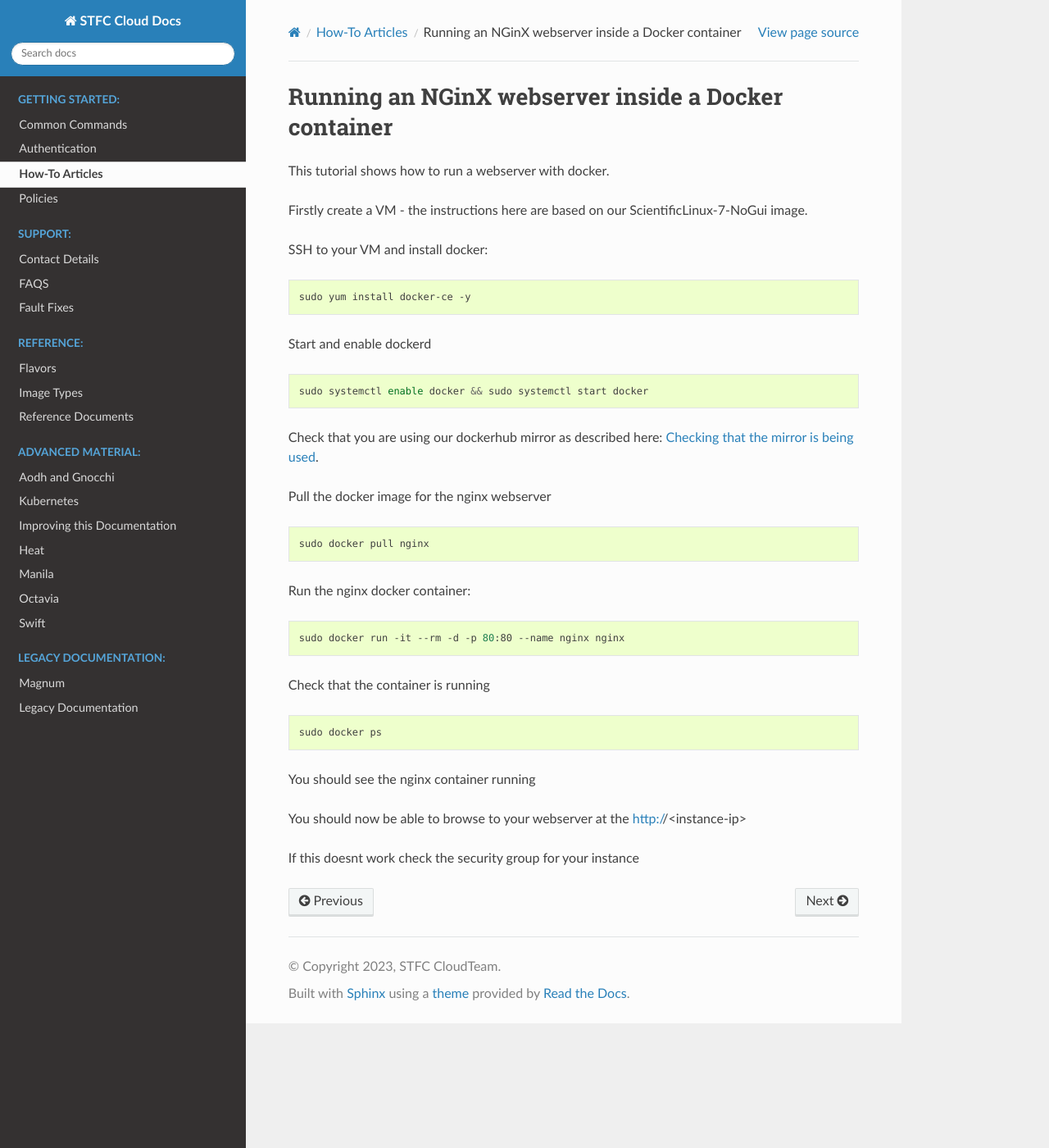
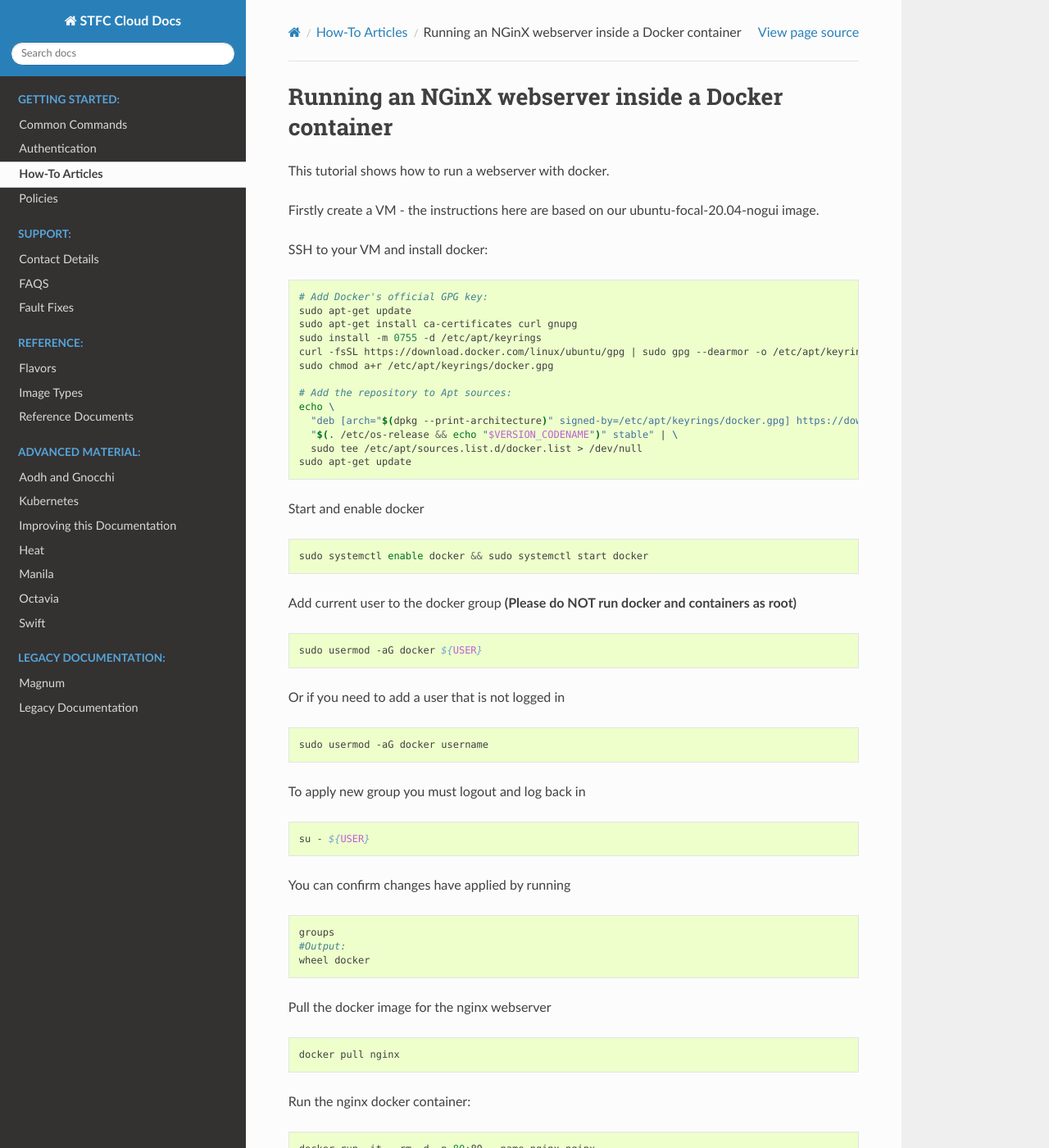
Before and after one commit to stfc/cloud-docs, a Sphinx documentation site: the page built from source/howto/RunWebServerInDockerContainer.rst, in a window 1280 px wide and 1400 px high. Shown: the whole window at 82% size. Built offline with Sphinx 7.4.7 and the Read the Docs theme 2.0.0, drawn with Linux system fonts in a browser that asks for light colours; some of the changed text lies outside the part shown.

Commit message:
Update RunWebServerInDockerContainer.rst to use ubuntu and usergroups

```diff
--- a/source/howto/RunWebServerInDockerContainer.rst
+++ b/source/howto/RunWebServerInDockerContainer.rst
@@ -6,42 +6,78 @@ Running an NGinX webserver inside a Docker container
 
 This tutorial shows how to run a webserver with docker.
 
-Firstly create a VM - the instructions here are based on our ScientificLinux-7-NoGui image.
+Firstly create a VM - the instructions here are based on our ubuntu-focal-20.04-nogui image.
 
 SSH to your VM and install docker:
 
 .. code-block:: bash
 
-  sudo yum install docker-ce -y
+  # Add Docker's official GPG key:
+  sudo apt-get update
+  sudo apt-get install ca-certificates curl gnupg
+  sudo install -m 0755 -d /etc/apt/keyrings
+  curl -fsSL https://download.docker.com/linux/ubuntu/gpg | sudo gpg --dearmor -o /etc/apt/keyrings/docker.gpg
+  sudo chmod a+r /etc/apt/keyrings/docker.gpg
 
-Start and enable dockerd
+  # Add the repository to Apt sources:
+  echo \
+    "deb [arch="$(dpkg --print-architecture)" signed-by=/etc/apt/keyrings/docker.gpg] https://download.docker.com/linux/ubuntu \
+    "$(. /etc/os-release && echo "$VERSION_CODENAME")" stable" | \
+    sudo tee /etc/apt/sources.list.d/docker.list > /dev/null
+  sudo apt-get update
+
+Start and enable docker
 
 .. code-block:: bash
 
   sudo systemctl enable docker && sudo systemctl start docker
 
-Check that you are using our dockerhub mirror as described here: :ref:`check_docker_hub_mirror`.
+Add current user to the docker group **(Please do NOT run docker and containers as root)**
+
+.. code-block:: bash
+
+  sudo usermod -aG docker ${USER}
+
+Or if you need to add a user that is not logged in
+
+.. code-block:: bash
+
+  sudo usermod -aG docker username
+
+To apply new group you must logout and log back in
+
+.. code-block:: bash
+
+  su - ${USER}
+
+You can confirm changes have applied by running
+
+.. code-block:: bash
+
+  groups
+  #Output:
+  wheel docker
 
 Pull the docker image for the nginx webserver
 
 .. code-block:: bash
 
-    sudo docker pull nginx
+    docker pull nginx
 
 Run the nginx docker container:
 
 .. code-block:: bash
 
-  sudo docker run -it --rm -d -p 80:80 --name nginx nginx
+  docker run -it --rm -d -p 80:80 --name nginx nginx
 
 Check that the container is running
 
 .. code-block:: bash
 
-  sudo docker ps
+  docker ps
 
 You should see the nginx container running
 
 You should now be able to browse to your webserver at the http://<instance-ip>
 
-If this doesnt work check the security group for your instance
+If this doesnt work check the security group for your instance, enabling http traffic through.
```
